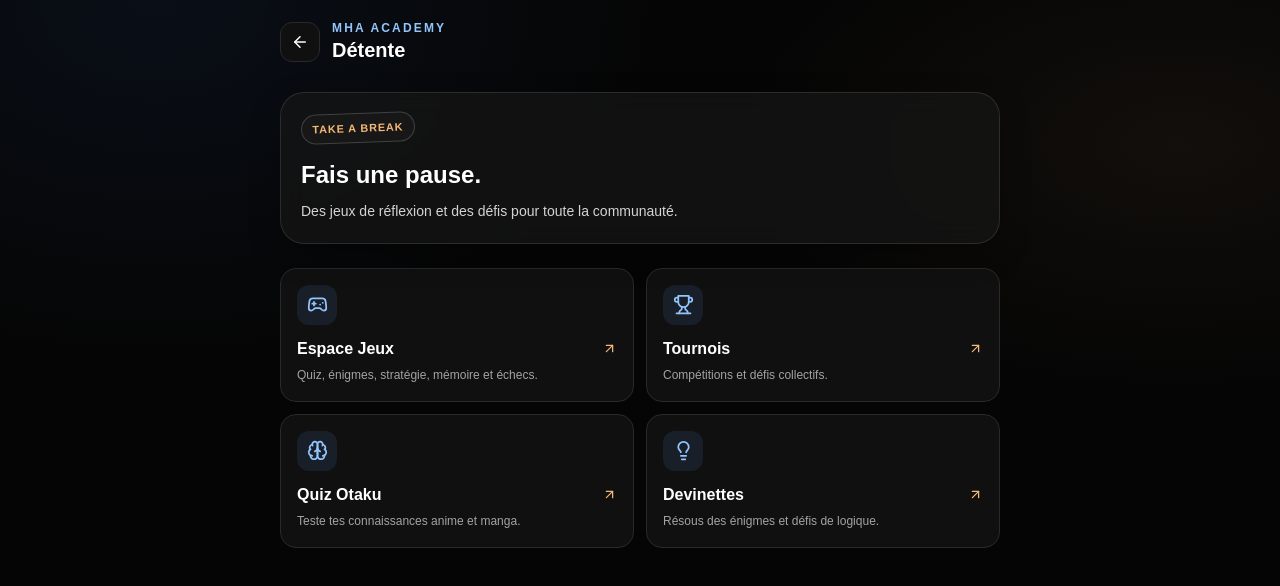
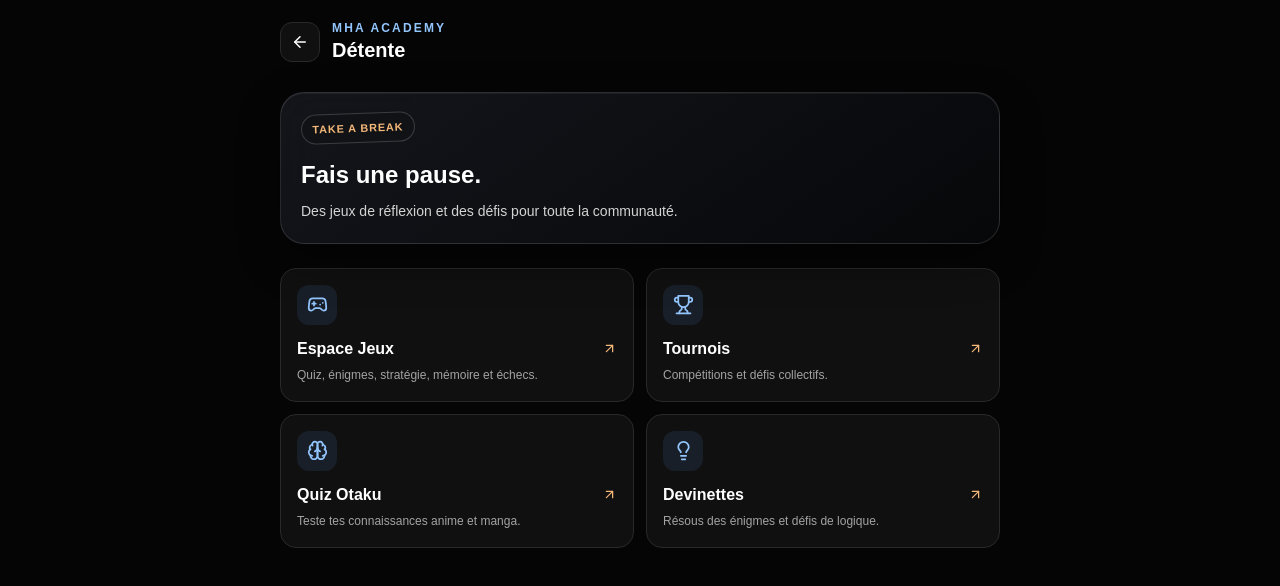
Before and after one commit to spidnes-wrl/mha-academy, a Next.js app: page /detente in a window 1280 px wide. Shown: the top 586 px of the page. Built offline with nearby package versions, Linux system fonts and the light colour scheme.

Commit message:
Deepen MHA black and strengthen selective Liquid Glass

```diff
--- a/src/app/globals.css
+++ b/src/app/globals.css
@@ -2,19 +2,19 @@
 @tailwind components;
 @tailwind utilities;
 
-:root{color-scheme:dark;--mha-black:#050505;--mha-surface:#101010;--mha-raised:#171717;--mha-white:#f7f7f5;--mha-muted:#929292;--mha-border:#292929;--mha-apricot:#f4b879;--mha-blue:#438bff;--mha-red:#ef5555;--mha-gray:#8b9099}
-html{scroll-behavior:smooth;background:var(--mha-black)}
-body{margin:0;min-height:100vh;background:radial-gradient(ellipse at 12% 0%,rgba(67,139,255,.075),transparent 32rem),radial-gradient(ellipse at 92% 18%,rgba(244,184,121,.055),transparent 28rem),var(--mha-black);color:var(--mha-white);font-family:Arial,Helvetica,sans-serif}
-*{box-sizing:border-box}button,input,select,textarea{font:inherit}::selection{background:rgba(244,184,121,.32);color:white}
+:root{color-scheme:dark;--mha-black:#020203;--mha-surface:#090a0d;--mha-raised:#111318;--mha-white:#f7f7f5;--mha-muted:#9298a3;--mha-border:rgba(255,255,255,.11);--mha-apricot:#f4b879;--mha-blue:#438bff;--mha-red:#ef5555;--mha-gray:#8b9099}
+html{scroll-behavior:smooth;background:#020203}
+body{margin:0;min-height:100vh;background:#020203;color:var(--mha-white);font-family:Arial,Helvetica,sans-serif}
+*{box-sizing:border-box}button,input,select,textarea{font:inherit}::selection{background:rgba(67,139,255,.35);color:white}
 .card{@apply rounded-2xl border p-5 shadow-lg;background:var(--mha-surface);border-color:var(--mha-border)}
-.input{@apply w-full rounded-xl px-4 py-3 text-white outline-none transition;background:#080808;border:1px solid #303030}
-.input::placeholder{color:#777}.input:focus{border-color:var(--mha-blue);box-shadow:0 0 0 3px rgba(67,139,255,.12)}
+.input{@apply w-full rounded-xl px-4 py-3 text-white outline-none transition;background:#050609;border:1px solid #292d35}
+.input::placeholder{color:#777d88}.input:focus{border-color:var(--mha-blue);box-shadow:0 0 0 3px rgba(67,139,255,.14)}
 .button-primary{@apply rounded-xl px-5 py-3 font-semibold text-black transition;background:var(--mha-apricot)}
 .button-primary:hover{background:#ffd09d;transform:translateY(-1px)}
-.button-secondary{@apply rounded-xl border px-5 py-3 font-medium text-white transition;background:#111;border-color:#333}
+.button-secondary{@apply rounded-xl border px-5 py-3 font-medium text-white transition;background:#090a0d;border-color:#30343c}
 .button-secondary:hover{border-color:var(--mha-apricot)}
-.mha-glass{background:rgba(22,22,22,.76);border:1px solid rgba(255,255,255,.11);box-shadow:0 12px 32px rgba(0,0,0,.24);backdrop-filter:blur(14px)}
-.mha-sticker{display:inline-flex;align-items:center;border:1px solid rgba(255,255,255,.18);border-radius:999px;background:#171717;color:#f4b879;padding:.35rem .65rem;font-size:.68rem;font-weight:800;letter-spacing:.08em;transform:rotate(-2deg)}
+.mha-glass{background:linear-gradient(145deg,rgba(24,27,34,.76),rgba(8,9,12,.72));border:1px solid rgba(255,255,255,.13);box-shadow:0 16px 42px rgba(0,0,0,.42),inset 0 1px 0 rgba(255,255,255,.055);backdrop-filter:blur(20px);-webkit-backdrop-filter:blur(20px)}
+.mha-sticker{display:inline-flex;align-items:center;border:1px solid rgba(255,255,255,.18);border-radius:999px;background:#101216;color:#f4b879;padding:.35rem .65rem;font-size:.68rem;font-weight:800;letter-spacing:.08em;transform:rotate(-2deg)}
 .mha-badge{background:rgba(67,139,255,.15);color:#75aaff;border:1px solid rgba(67,139,255,.28)}
 .mha-warning{background:rgba(239,85,85,.12);color:#ff8585;border:1px solid rgba(239,85,85,.25)}
 .mha-notification{background:rgba(139,144,153,.14);color:#c0c3c9;border:1px solid rgba(139,144,153,.2)}
```
